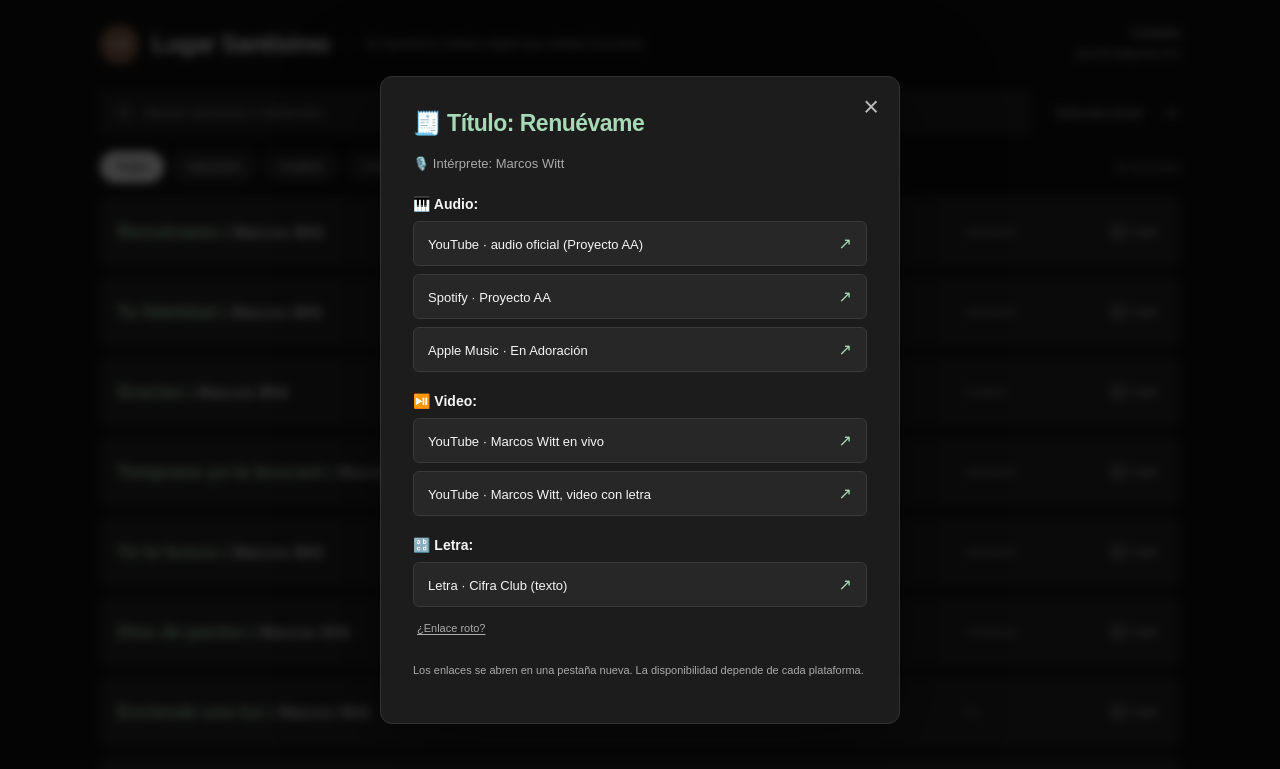
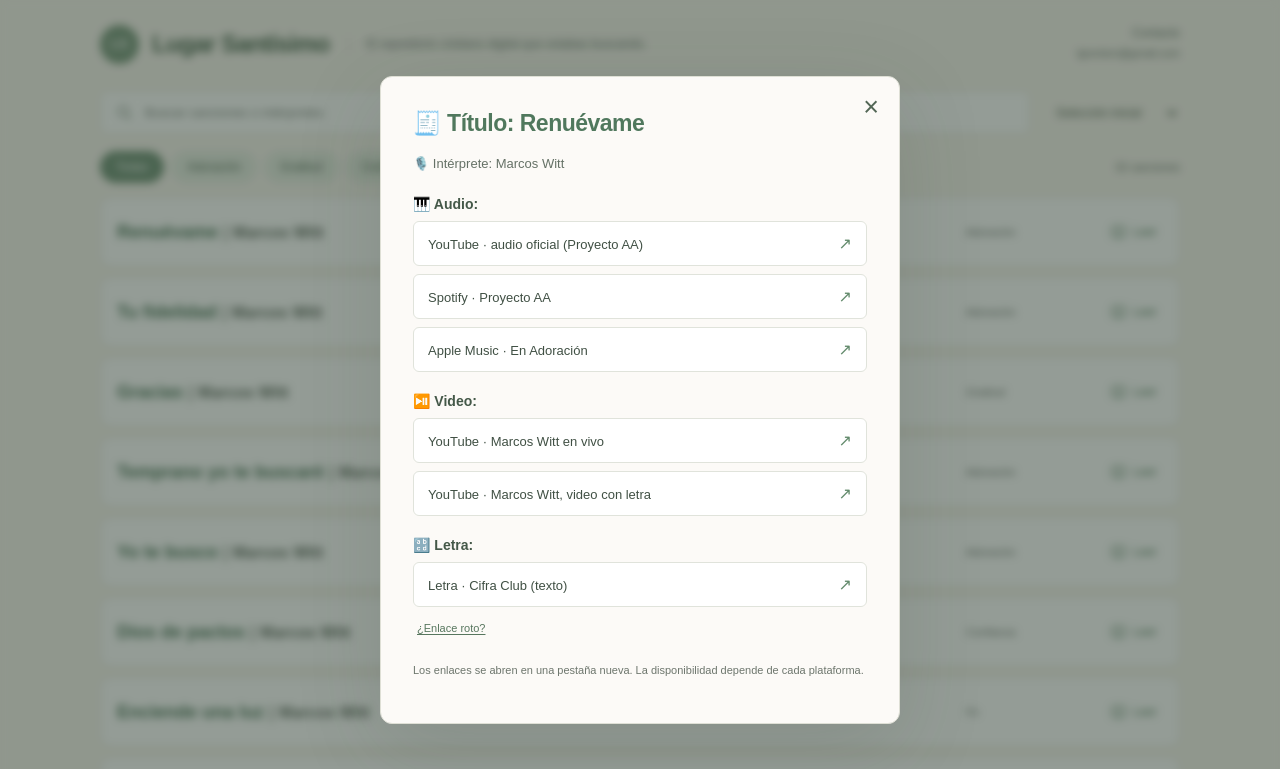
Before and after one commit to lgrsntsm/lugar-santisimo, a plain HTML site: page docs/index.html in a window 1280 px wide. Both pictures are taken after a click on the button "Renuévame". Shown: the top 769 px of the page. Drawn offline with Linux system fonts and the light colour scheme.

Commit message:
Aplicar paleta clara crema y verde salvia a toda la web

```diff
--- a/docs/library.css
+++ b/docs/library.css
@@ -60,3 +60,50 @@
 .song-title{color:var(--accent);font-weight:700}
 .song-inline-artist{font-size:16px;font-weight:600;color:#d5d5d5}
 @media(max-width:600px){.song-body h3{font-size:16px;font-weight:700;line-height:1.45}.song-inline-artist{font-size:14px;font-weight:600}}
+
+/* Tema claro: crema y verde salvia, mantiene layout y tarjetas */
+:root{color-scheme:light;--paper:#f8f5ef;--ink:#41483f;--muted:#69736b;--line:#dedfd6;--accent:#50785d;background:var(--paper);color:var(--ink)}
+body{background:var(--paper);color:var(--ink)}
+.brand-icon{background:#819e85;color:#fff}
+.brand h1{color:#506c56}
+.brand-tagline,.contact-block,.contact-block a{color:#69766e}
+.contact-block a:hover{color:var(--accent)}
+.search{background:#fff;border-color:#e0e3da}
+.search input{color:var(--ink)}
+.search input::placeholder{color:#7c857e}
+.search svg{stroke:#708274}
+.sort-label,.sort-label select{color:#546454}
+.sort-label select{background:transparent}
+.chips button{background:#e7eee4;color:#536c58}
+.chips button:hover{background:#d9e7d8}
+.chips button[aria-pressed=true]{background:#78987f;color:#fff}
+.results-count{color:#657268}
+.song-card{background:#fff;border-color:#e2e4dd;box-shadow:0 1px 2px #63765e0a}
+.song-card:hover,.song-card:focus-within{background:#f1f7ef;border-color:#a3b8a4}
+.song-title,#dialog-title{color:#50785d}
+.song-title:hover{color:#315c40}
+.song-inline-artist{color:#657166}
+.song-separator{color:#8f998e}
+.read-button{color:#577f61}
+.read-button:hover{background:#e8f0e5;color:#355c42}
+.song-tag,.artists{color:#6d766e}
+.demo-note,.footer{color:#707970}
+.empty{background:#fff;color:var(--ink)}
+.empty p{color:var(--muted)}
+.empty button{background:#76967b;color:#fff}
+dialog{background:#fcfaf7;color:var(--ink);border-color:#dedfd5;box-shadow:0 22px 85px #38463726}
+dialog::backdrop{background:#17291b75;backdrop-filter:blur(4px)}
+.close-dialog{color:#526655}
+#dialog-artists{color:#657166}
+.detail-heading{color:#445848}
+.detail-empty{color:var(--muted)}
+.platform-link,.detail-section .platform-link{background:#fff;border-color:#e0e3db;color:#3d493f}
+.platform-link:hover{background:#f2f7ef;border-color:#91ab95}
+.platform-link strong{color:#405044}
+.platform-link>span:last-child{color:#628a6b}
+.report-link{color:#57765e}
+.report-link:hover{color:#315e3f}
+.dialog-note{color:#6d766d}
+.toast{background:#526b56;color:#fff}
+.skip{background:#54765c;color:#fff}
+button:focus-visible,a:focus-visible,input:focus-visible,select:focus-visible{outline-color:#50785d}
```
